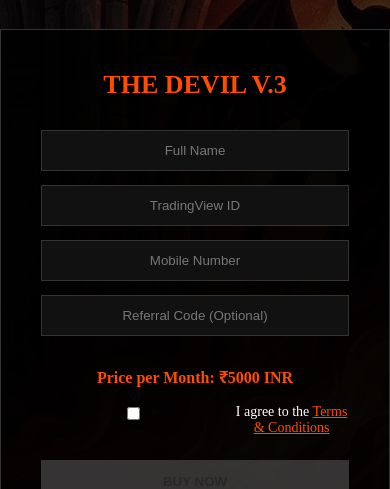
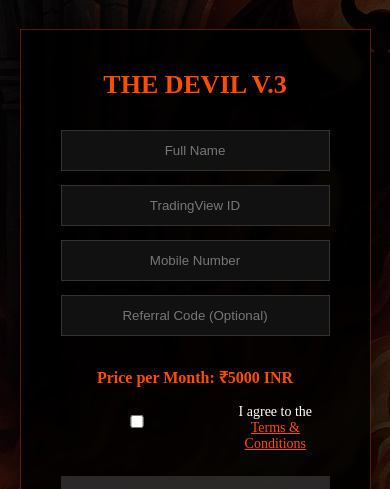
Before and after one commit to prabhakar9585/thedeviltrades-clean, a Next.js app: page /purchase/devil-v3 in a window 390 px wide. Shown: the part 355-844 px from the top of the page. Built offline with nearby package versions, Linux system fonts and the light colour scheme.

Commit message:
Switch payment to UPI QR + WhatsApp confirmation

```diff
--- a/styles/globals.css
+++ b/styles/globals.css
@@ -355,3 +355,78 @@ body {
   left: auto;
   right: 100%;
 }
+/* ================= SAFE UI POLISH (STEP 3) ================= */
+
+/* 🔹 Purchase Card – Premium Look (NO POSITION CHANGE) */
+.purchase-card {
+  border: 1px solid rgba(255, 77, 0, 0.35);
+  box-shadow: 0 0 35px rgba(0, 0, 0, 0.85);
+  backdrop-filter: blur(2px);
+}
+
+/* 🔹 Inputs – Better Focus Feedback */
+.purchase-card input {
+  transition: border 0.25s ease, box-shadow 0.25s ease;
+}
+
+.purchase-card input:focus {
+  outline: none;
+  border-color: #ff4d00;
+  box-shadow: 0 0 8px rgba(255, 77, 0, 0.5);
+}
+
+/* 🔹 BUY NOW Button – Smooth Hover (NO MOVE) */
+.buy-btn.active {
+  transition: background 0.25s ease, box-shadow 0.25s ease;
+}
+
+.buy-btn.active:hover {
+  box-shadow: 0 0 14px rgba(255, 77, 0, 0.7);
+}
+
+/* 🔹 Disabled Button – Clearer */
+.buy-btn:not(.active) {
+  background: #444;
+  color: #999;
+}
+
+/* ================= DROPDOWN CLARITY ================= */
+
+/* Purchase → Indicator hover clarity */
+.dropdown-menu a,
+.dropdown-menu .sub-title {
+  transition: background 0.2s ease, color 0.2s ease;
+}
+
+/* Highlight active item */
+.dropdown-menu a:hover,
+.dropdown-menu .sub-title:hover {
+  background: #ff4d00;
+  color: #000 !important;
+}
+
+/* Disabled item visual clarity */
+.dropdown-item {
+  opacity: 0.45;
+}
+
+/* ================= MOBILE SAFETY (NO DESKTOP CHANGE) ================= */
+
+@media (max-width: 768px) {
+  .purchase-card {
+    margin: 0 auto;
+    width: 90%;
+  }
+
+  .dropdown-menu {
+    min-width: 180px;
+  }
+}
+
+/* ================= VISUAL BALANCE ONLY ================= */
+
+/* Slight text clarity improvement */
+.purchase-card h1,
+.price {
+  text-shadow: 0 0 6px rgba(0, 0, 0, 0.6);
+}
```
